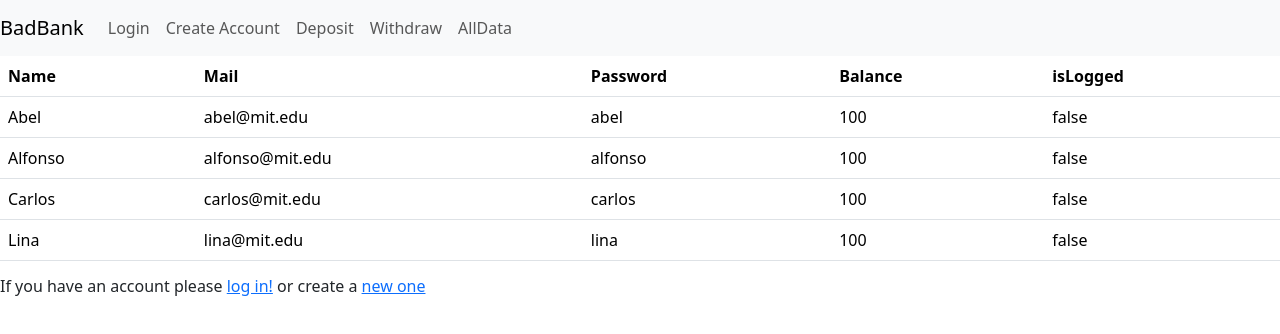
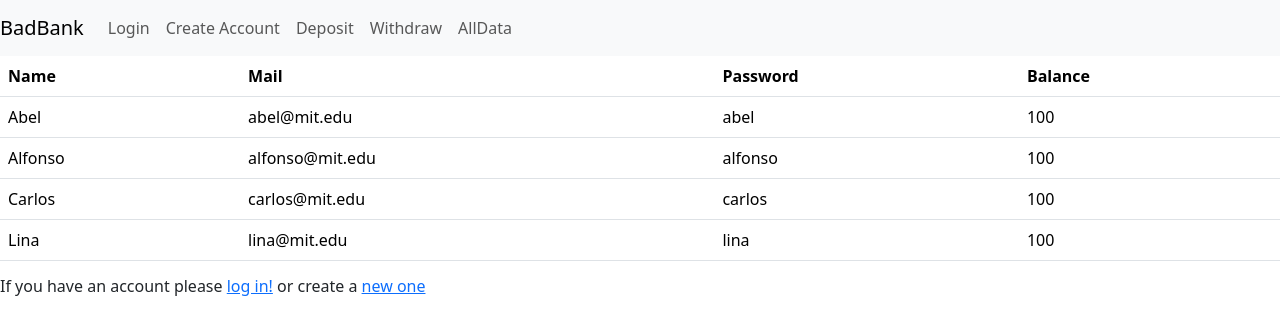
Before and after one commit to AlfonsoNango/AlfonsoMolina-Bank-App, a React (Vite) app: page /alldata in a window 1280 px wide. Shown: the top 334 px of the page. Built offline with nearby package versions, Linux system fonts and the light colour scheme.

Commit message:
project ready to built.

```diff
--- a/src/alldata.jsx
+++ b/src/alldata.jsx
@@ -12,7 +12,6 @@ export default function AllData() {
             <th scope="col">Mail</th>
             <th scope="col">Password</th>
             <th scope="col">Balance</th>
-            <th scope="col">isLogged</th>
           </tr>
         </thead>
 
@@ -23,7 +22,6 @@ export default function AllData() {
               <td>{item.email}</td>
               <td>{item.password}</td>
               <td>{item.balance}</td>
-              <td>{item.isLogged}</td>
             </tr>
           ))}
         </tbody>
```
